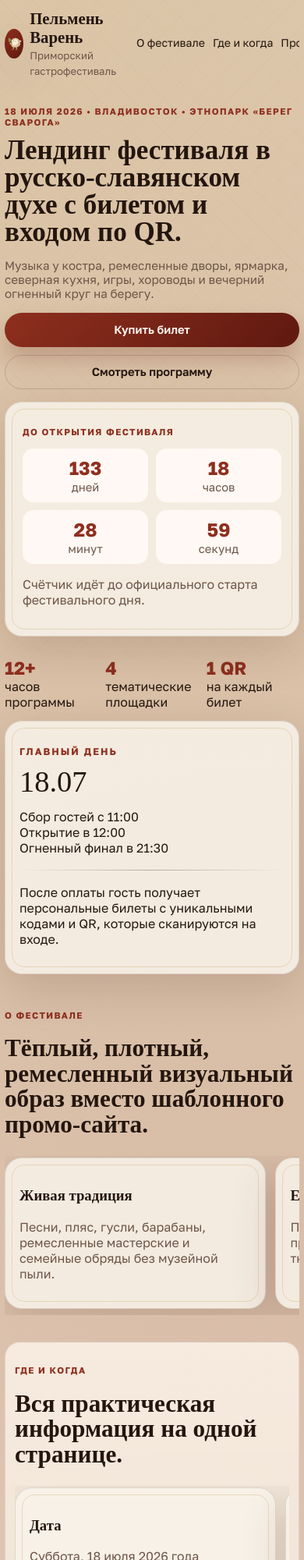
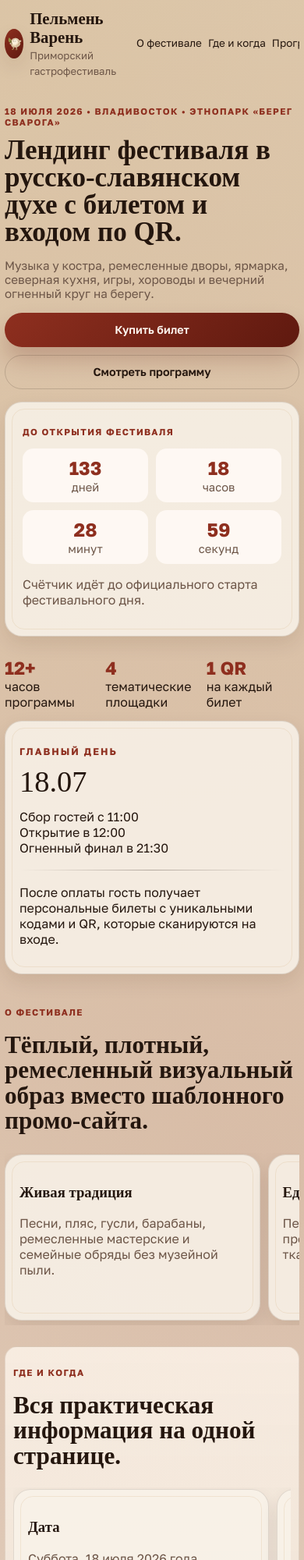
Before and after one commit to Grishka3002/PelmenVarenFest, a website: page index.html in a window 390 px wide. Shown: the top 2000 px of the page at 78% size. Drawn offline with Linux system fonts and the light colour scheme; no server answers; a web font is replaced by a local one.

Commit message:
Add files via upload

```diff
--- a/styles.css
+++ b/styles.css
@@ -378,6 +378,8 @@ iframe {
 
 .section {
   padding: clamp(26px, 4vw, 42px) 0;
+  content-visibility: auto;
+  contain-intrinsic-size: 1px 900px;
 }
 
 .section--accent {
@@ -1309,6 +1311,14 @@ iframe {
 }
 
 @media (max-width: 980px) {
+  :root {
+    --shadow: 0 10px 24px rgba(55, 27, 11, 0.1);
+  }
+
+  body::before {
+    display: none;
+  }
+
   .page-shell,
   .checkin-page,
   .admin-page {
@@ -1355,7 +1365,7 @@ iframe {
   }
 
   .about-grid .info-card {
-    flex: 0 0 min(86vw, 420px);
+    flex: 0 0 min(84vw, 360px);
     scroll-snap-align: start;
   }
 
@@ -1370,7 +1380,7 @@ iframe {
   }
 
   .details-grid .detail-block {
-    flex: 0 0 min(86vw, 420px);
+    flex: 0 0 min(84vw, 360px);
     scroll-snap-align: start;
   }
 
@@ -1473,6 +1483,7 @@ iframe {
   .admin-panel::before {
     inset: 8px;
     border-radius: 16px;
+    opacity: 0.55;
   }
 
   .hero__panel,
@@ -1552,12 +1563,13 @@ iframe {
   }
 
   .section {
-    padding: 20px 0;
+    padding: 16px 0;
   }
 
   .section--accent {
-    padding: 18px 12px;
-    border-radius: 20px;
+    padding: 14px 10px;
+    border-radius: 16px;
+    margin: 10px 0;
   }
 
   .gallery-card {
@@ -1584,6 +1596,13 @@ iframe {
     width: 100%;
   }
 
+  .button,
+  .button--ticket {
+    min-height: 44px;
+    font-size: 0.9rem;
+    padding: 0 14px;
+  }
+
   .countdown-grid {
     gap: 10px;
   }
@@ -1621,6 +1640,33 @@ iframe {
   .pelmen-mini__hint {
     font-size: 0.84rem;
     padding: 7px 10px;
+  }
+
+  .site-nav {
+    gap: 8px !important;
+    padding-bottom: 2px;
+  }
+
+  .site-nav a {
+    font-size: 0.84rem !important;
+  }
+
+  .about-grid,
+  .details-grid {
+    gap: 10px;
+    padding-bottom: 6px;
+  }
+
+  .about-grid::-webkit-scrollbar,
+  .details-grid::-webkit-scrollbar,
+  .site-nav::-webkit-scrollbar {
+    display: none;
+  }
+
+  .about-grid,
+  .details-grid,
+  .site-nav {
+    scrollbar-width: none;
   }
 }
 
@@ -1690,7 +1736,7 @@ iframe {
   .button,
   .button--ticket {
     min-height: 44px;
-    font-size: 0.92rem;
+    font-size: 0.9rem;
     padding: 0 14px;
   }
 
```
